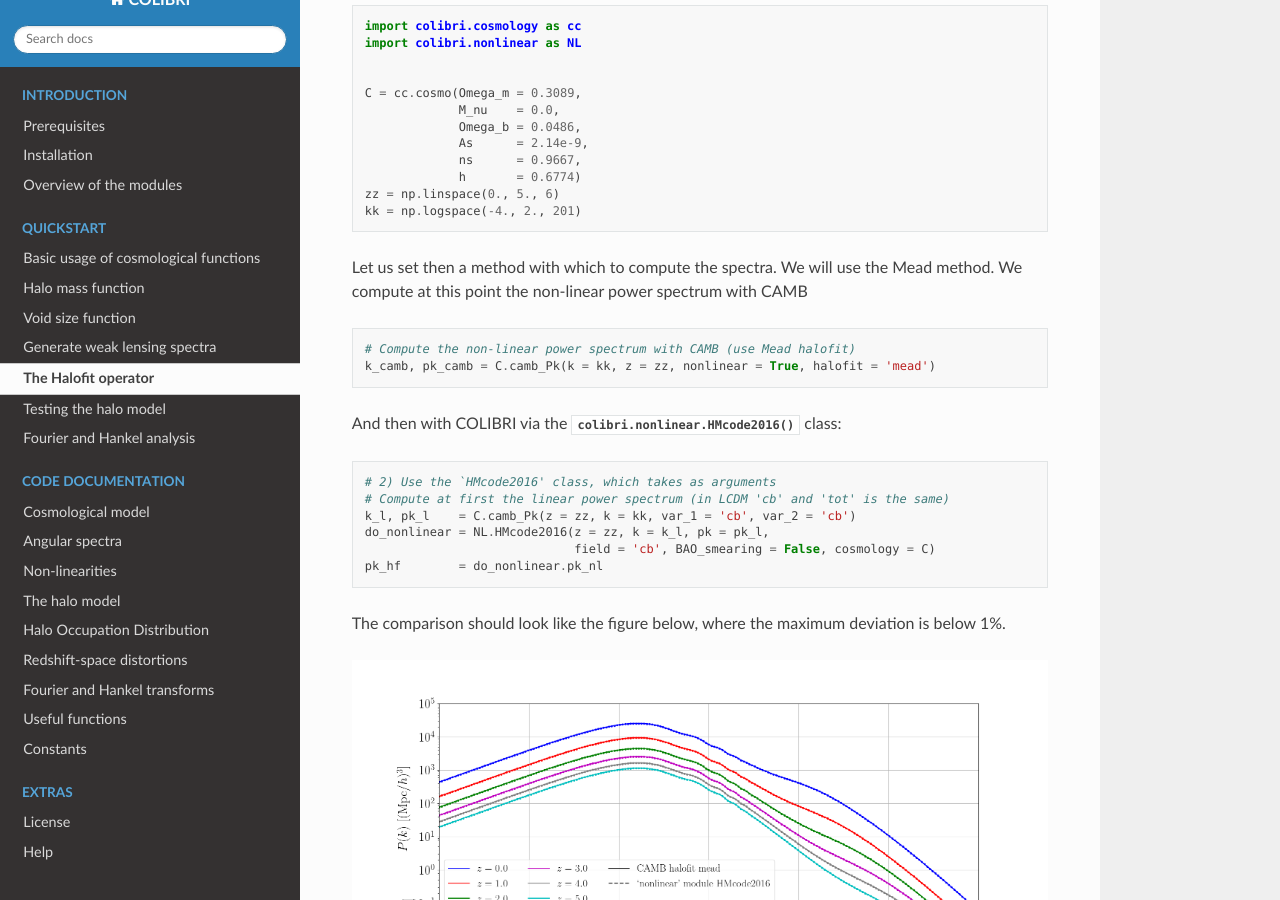
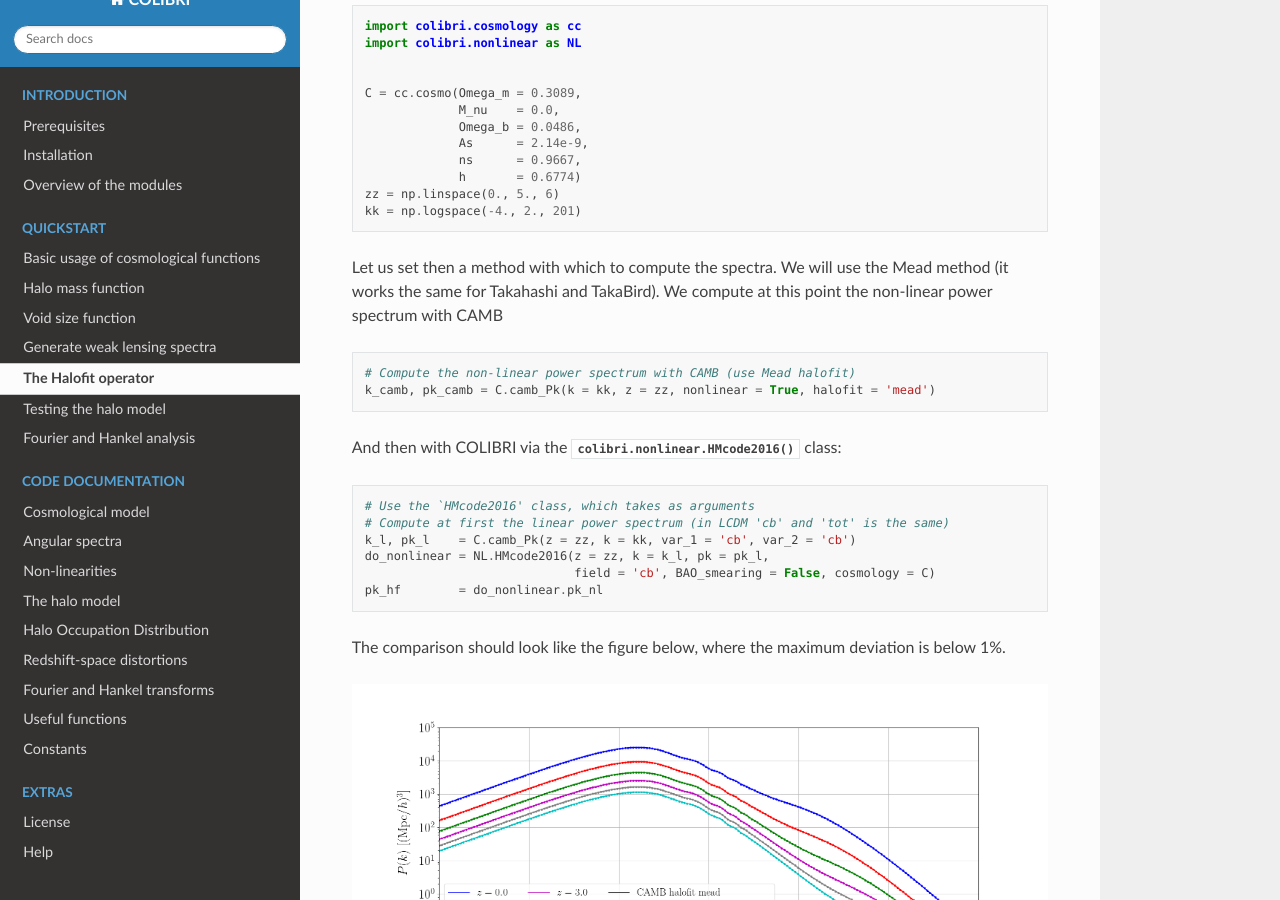
Before and after one commit to GabrieleParimbelli/COLIBRI, a Sphinx documentation site: the page built from doc/source/quickstart/test_nonlinear.rst, in a window 1280 px wide and 900 px high, scrolled down 690 px. Built offline with Sphinx 7.4.7 and the Read the Docs theme 2.0.0, drawn with Linux system fonts in a browser that asks for light colours.

Commit message:
Added Takahashi and TakaBird non-linear models

```diff
--- a/doc/source/quickstart/test_nonlinear.rst
+++ b/doc/source/quickstart/test_nonlinear.rst
@@ -28,7 +28,7 @@ We first define a ``cosmo`` instance, without massive neutrinos to have a direct
  zz = np.linspace(0., 5., 6)
  kk = np.logspace(-4., 2., 201)
 
-Let us set then a method with which to compute the spectra. We will use the Mead method.
+Let us set then a method with which to compute the spectra. We will use the Mead method (it works the same for Takahashi and TakaBird).
 We compute at this point the non-linear power spectrum with CAMB
 
 .. code-block:: python
@@ -40,7 +40,7 @@ And then with COLIBRI via the :func:`colibri.nonlinear.HMcode2016` class:
 
 .. code-block:: python
 
- # 2) Use the `HMcode2016' class, which takes as arguments
+ # Use the `HMcode2016' class, which takes as arguments
  # Compute at first the linear power spectrum (in LCDM 'cb' and 'tot' is the same)
  k_l, pk_l    = C.camb_Pk(z = zz, k = kk, var_1 = 'cb', var_2 = 'cb')
  do_nonlinear = NL.HMcode2016(z = zz, k = k_l, pk = pk_l,
```
